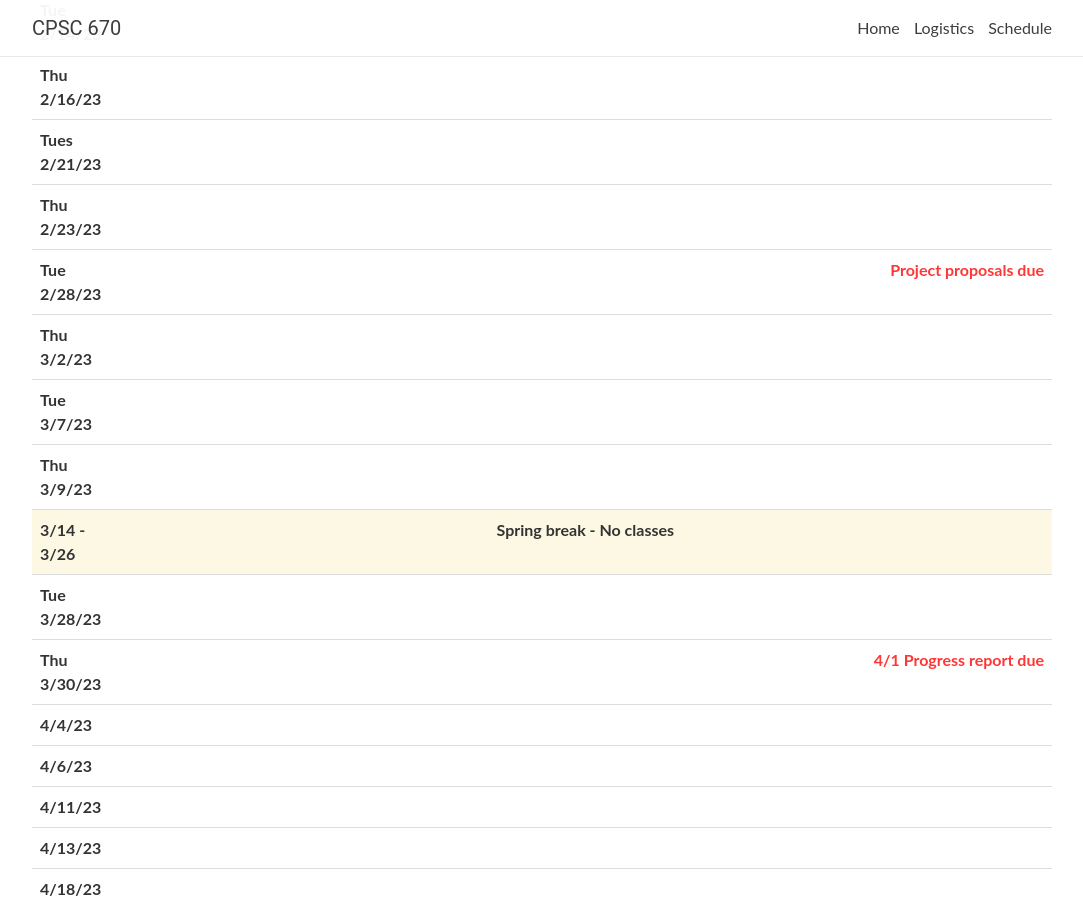
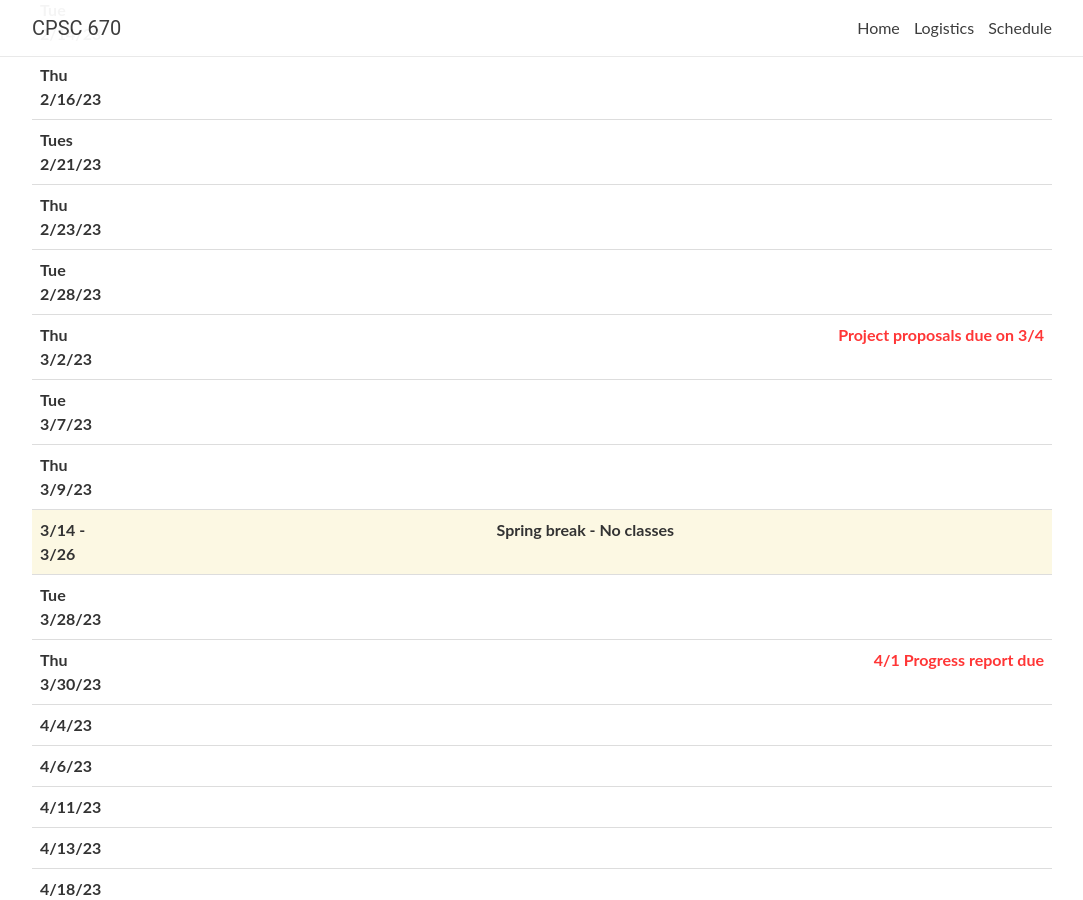
Before and after one commit to yalenlp/cpsc670, a Jekyll site: the page built from _pages/lectures.md, in a window 1280 px wide and 900 px high, scrolled down 784 px. Shown: the whole window, without its empty margins (98-1181 px from the left). Built offline with Jekyll 4.4.1, drawn with Linux system fonts in a browser that asks for light colours; nearby versions of some CDN libraries; comment, search, counter and statistics services are not loaded.

Commit message:
change proposal date

```diff
--- a/_data/lectures.yml
+++ b/_data/lectures.yml
@@ -183,8 +183,6 @@
     - On the Parameterization and Initialization of Diagonal State Space Models (2022) <a href="https://arxiv.org/pdf/2206.11893.pdf" traget="_blank">[link]</a>
     - Hungry Hungry Hippos- Towards Language Modeling with State Space Models (2022) <a href="https://arxiv.org/pdf/2212.14052.pdf" traget="_blank">[link]</a>
     - FlashAttention- Fast and Memory-Efficient Exact Attention with IO-Awareness (2022) <a href="https://arxiv.org/pdf/2205.14135.pdf" traget="_blank">[link]</a>
-  logistics:
-    - <span class="deadline">Project proposals due</span>
 
 - date: Thu 3/2/23
   lecturer:
@@ -193,6 +191,8 @@
   readings:
     - Memorizing Transformers (2022) <a href="https://arxiv.org/pdf/2203.08913.pdf" traget="_blank">[link]</a>
     - Training Language Models with Memory Augmentation (2022) <a href="https://arxiv.org/pdf/2205.12674.pdf" traget="_blank">[link]</a>
+  logistics:
+    - <span class="deadline">Project proposals due on 3/4</span>
 
 - date: Tue 3/7/23
   lecturer:
```
